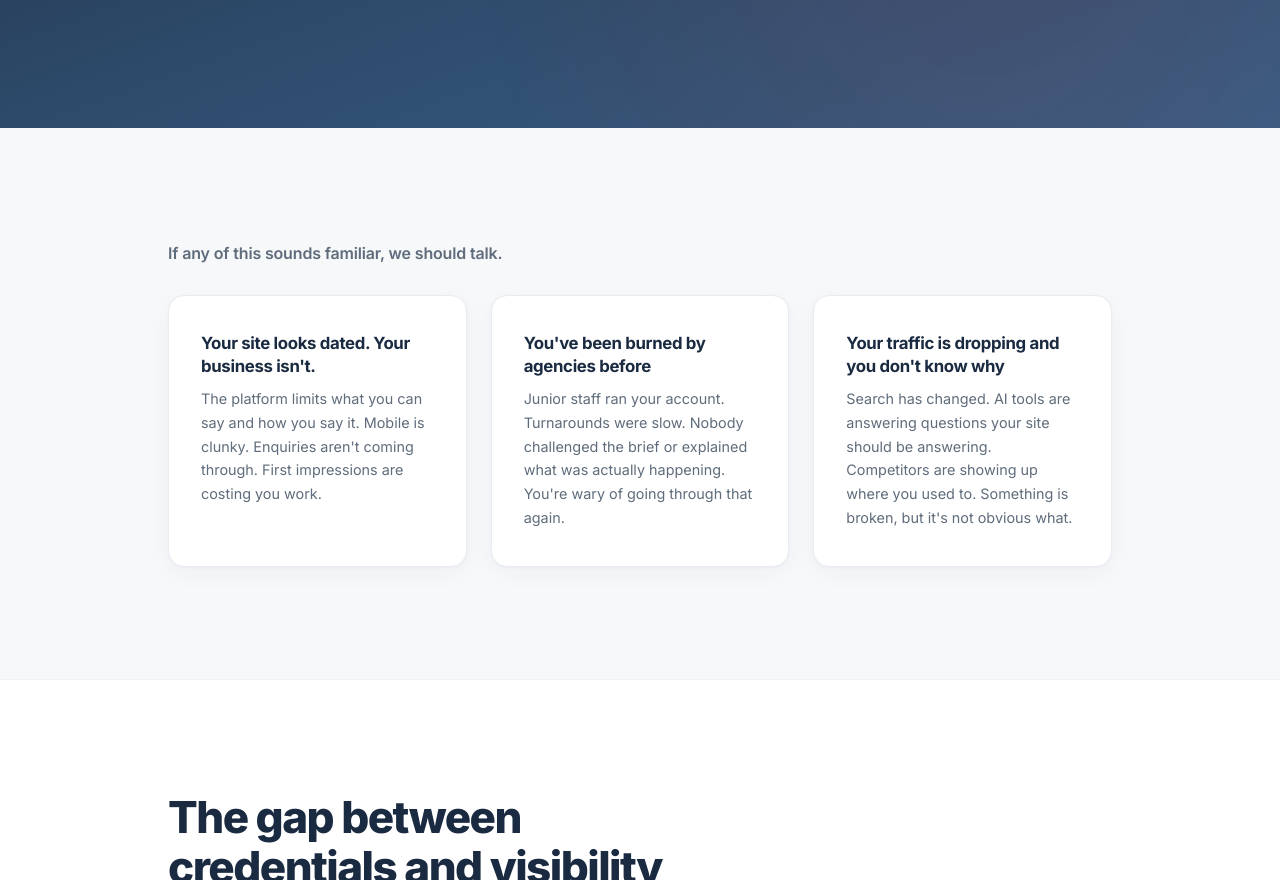
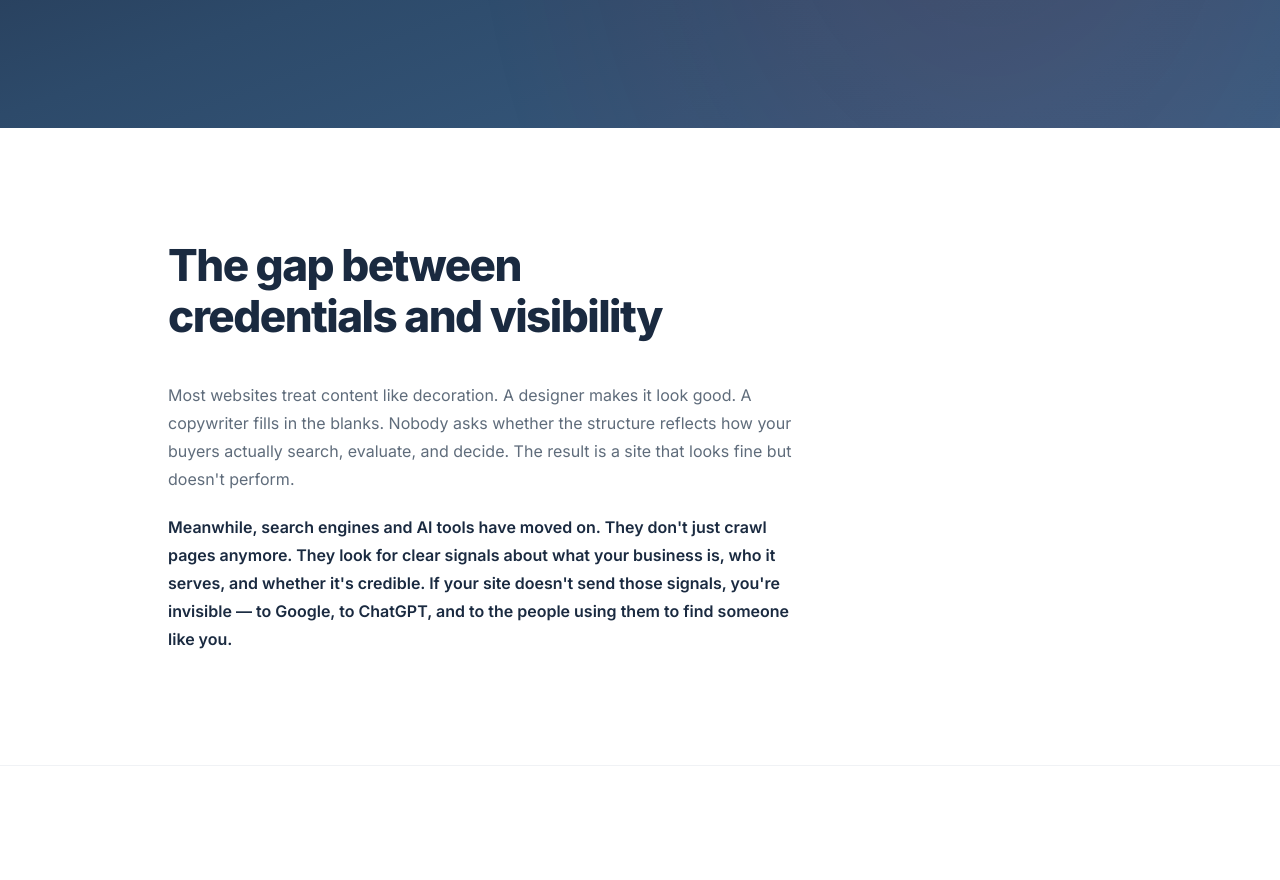
Before and after one commit to colasix/my-site, a website: page index.html in a window 1280 px wide. Shown: the part 600-1480 px from the top of the page. Drawn offline with Linux system fonts and the light colour scheme.

```diff
--- a/index.html
+++ b/index.html
@@ -16,26 +16,6 @@
     <p class="hero-sub">You've built something real. Your website doesn't reflect it. We close that gap — so the right people find you, trust you, and get in touch.</p>
     <div class="hero-ctas">
       <a href="{{ROOT}}/contact/" class="btn-primary">Let's Have a Conversation</a>
-    </div>
-  </div>
-</section>
-
-<section class="qualification">
-  <div class="container">
-    <p class="section-intro">If any of this sounds familiar, we should talk.</p>
-    <div class="qualification-cards">
-      <div class="qualification-card">
-        <h3>Your site looks dated. Your business isn't.</h3>
-        <p>The platform limits what you can say and how you say it. Mobile is clunky. Enquiries aren't coming through. First impressions are costing you work.</p>
-      </div>
-      <div class="qualification-card">
-        <h3>You've been burned by agencies before</h3>
-        <p>Junior staff ran your account. Turnarounds were slow. Nobody challenged the brief or explained what was actually happening. You're wary of going through that again.</p>
-      </div>
-      <div class="qualification-card">
-        <h3>Your traffic is dropping and you don't know why</h3>
-        <p>Search has changed. AI tools are answering questions your site should be answering. Competitors are showing up where you used to. Something is broken, but it's not obvious what.</p>
-      </div>
     </div>
   </div>
 </section>
```
